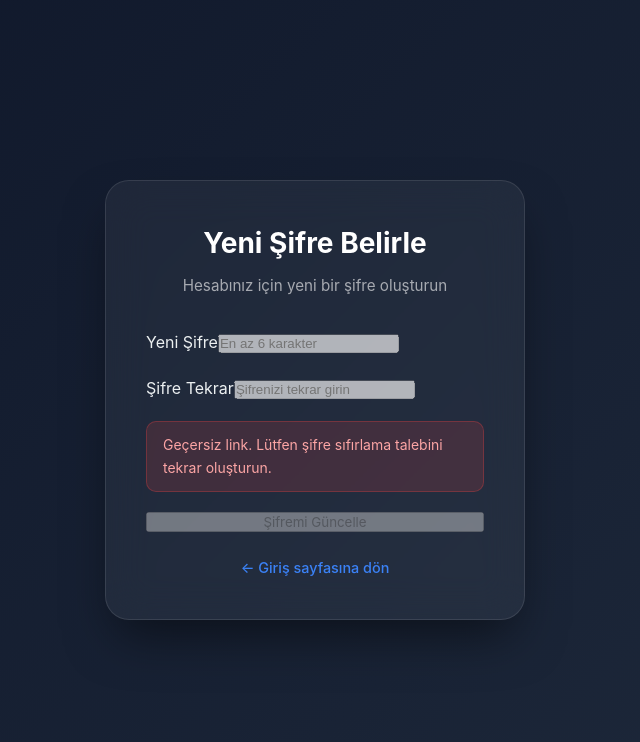
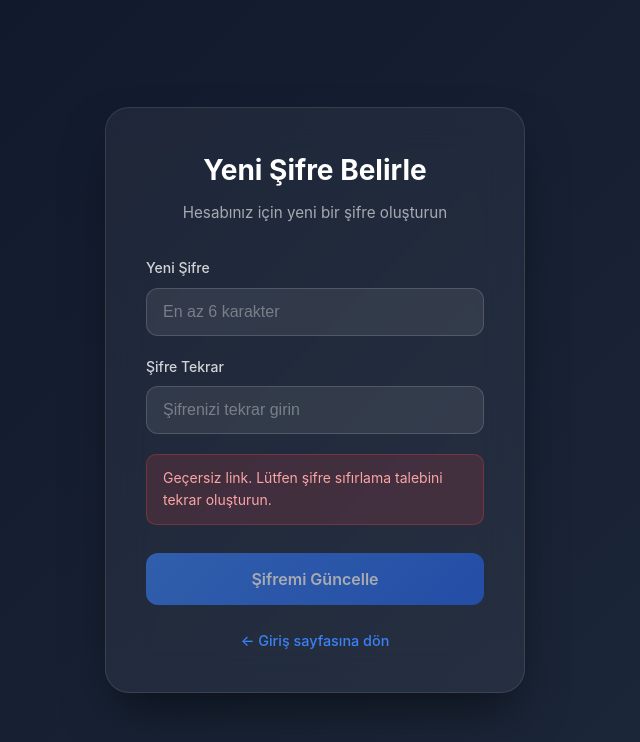
Before and after one commit to beyytullah1/nfc-platform, a Next.js app: page /reset-password in a window 1280 px wide. Shown: the top 742 px of the page, without its empty margins (325-965 px from the left). Built offline with nearby package versions, Linux system fonts and the light colour scheme.

Commit message:
Fix reset password page styling

```diff
--- a/app/reset-password/page.tsx
+++ b/app/reset-password/page.tsx
@@ -72,7 +72,7 @@ function ResetPasswordForm() {
                 </div>
 
                 <form onSubmit={handleSubmit} className={styles.form}>
-                    <div className={styles.formGroup}>
+                    <div className={styles.inputGroup}>
                         <label htmlFor="password">Yeni Şifre</label>
                         <input
                             id="password"
@@ -82,11 +82,11 @@ function ResetPasswordForm() {
                             placeholder="En az 6 karakter"
                             required
                             disabled={loading || !token}
-                            className={styles.input}
+
                         />
                     </div>
 
-                    <div className={styles.formGroup}>
+                    <div className={styles.inputGroup}>
                         <label htmlFor="confirmPassword">Şifre Tekrar</label>
                         <input
                             id="confirmPassword"
@@ -96,7 +96,7 @@ function ResetPasswordForm() {
                             placeholder="Şifrenizi tekrar girin"
                             required
                             disabled={loading || !token}
-                            className={styles.input}
+
                         />
                     </div>
 
@@ -109,7 +109,7 @@ function ResetPasswordForm() {
                     <button
                         type="submit"
                         disabled={loading || !token}
-                        className={styles.button}
+                        className={styles.submitBtn}
                     >
                         {loading ? 'Güncelleniyor...' : 'Şifremi Güncelle'}
                     </button>
```
